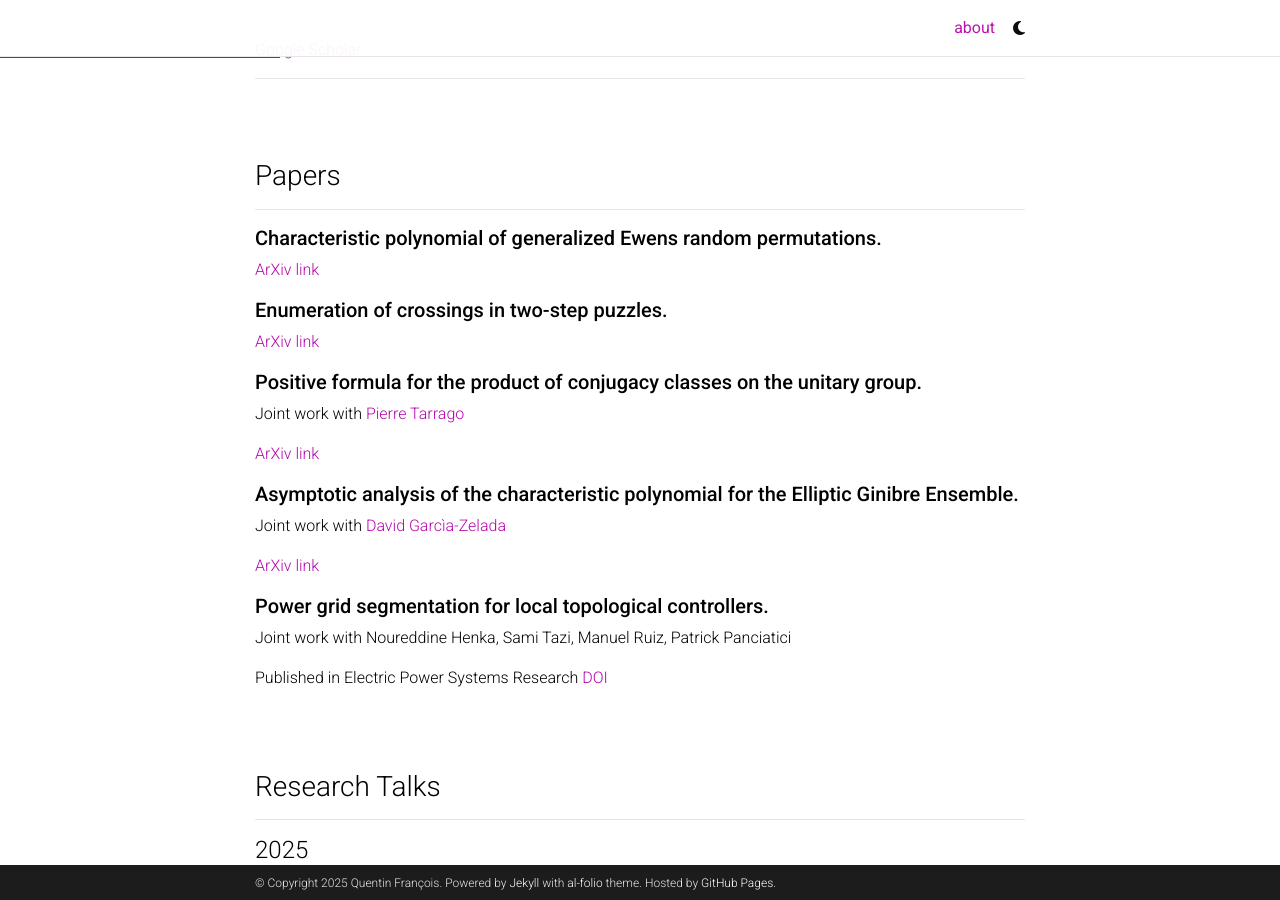
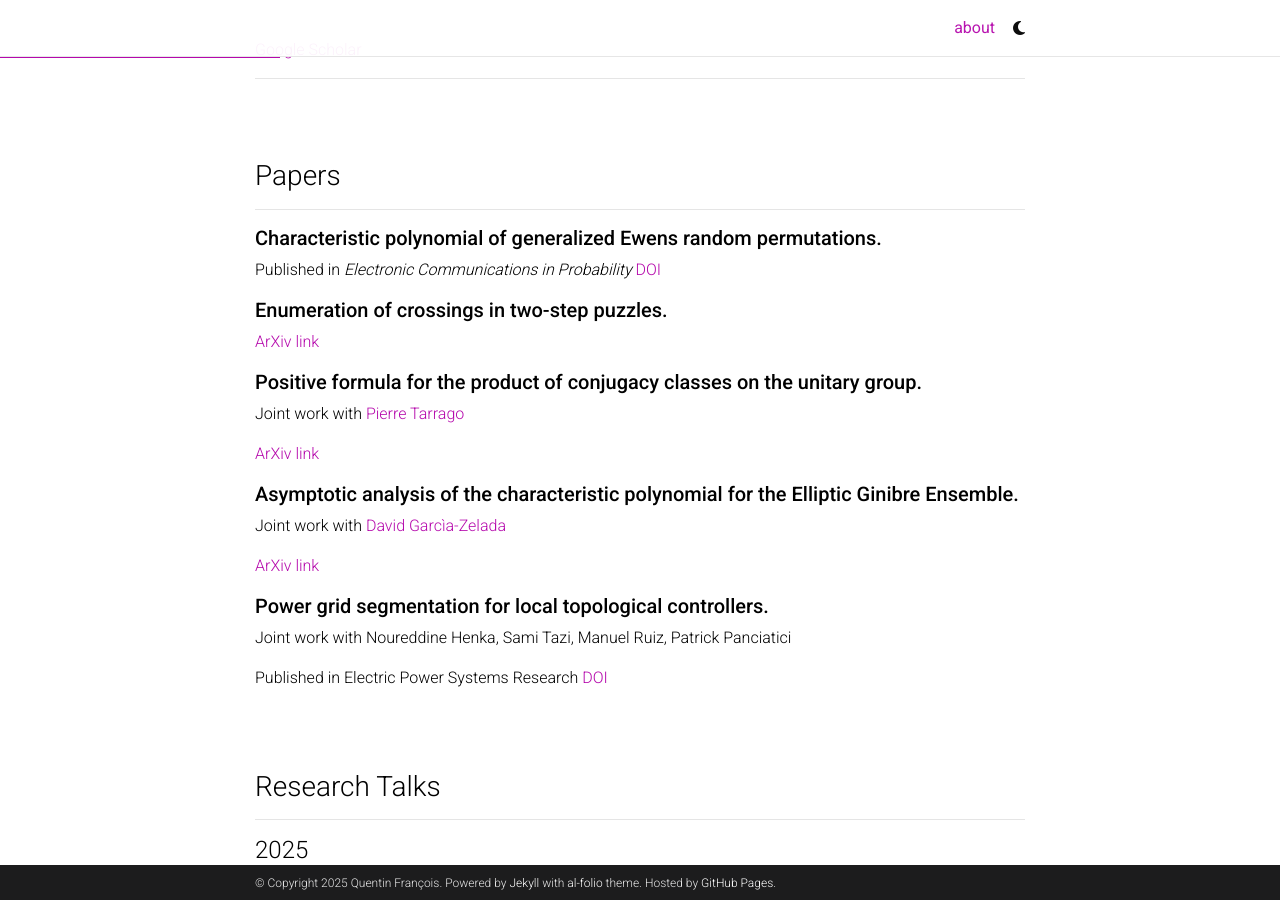
Before and after one commit to qufrancois/qufrancois.github.io, a Jekyll site: the page built from _pages/about.md, in a window 1280 px wide and 900 px high, scrolled down 483 px. Built offline with Jekyll 4.4.1, drawn with Linux system fonts in a browser that asks for light colours; full-size pictures stand in for the smaller copies a plugin makes; comment, search, counter and statistics services are not loaded; a style sheet for code colours, icons or effects is not loaded.

Commit message:
Added publication

```diff
--- a/_pages/about.md
+++ b/_pages/about.md
@@ -44,7 +44,7 @@ I completed my PhD at Paris-Dauphine PSL under the supervision of [Djalil Chafa
 
 ##### **Characteristic polynomial of generalized Ewens random permutations.**
 
-[ArXiv link](http://arxiv.org/abs/2504.01484)
+Published in *Electronic Communications in Probability*  [DOI](https://doi.org/10.1214/25-ECP746)
 
 
 ##### **Enumeration of crossings in two-step puzzles.**
```
